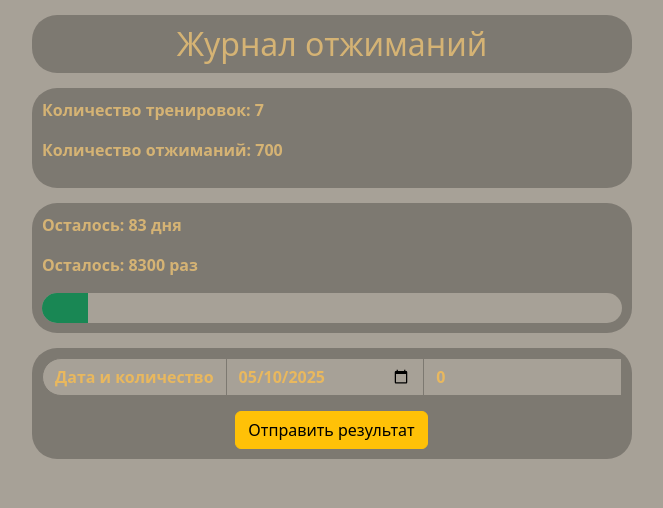
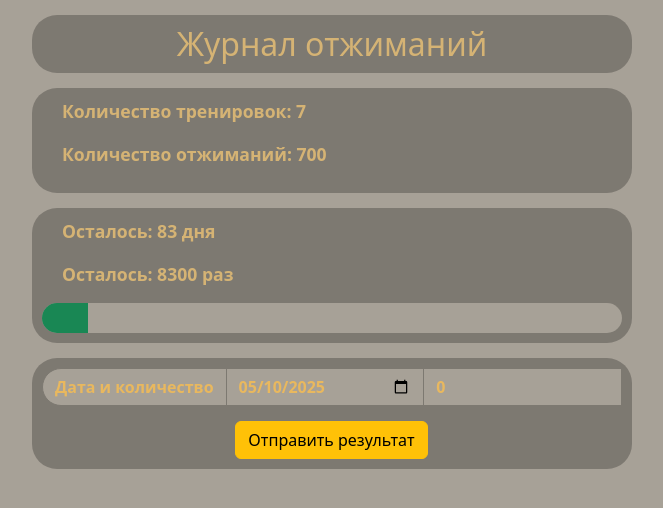
Before and after one commit to sifedorov91/MyTraining, a Flask app: page / in a window 1280 px wide. Shown: the top 508 px of the page, without its empty margins (308-971 px from the left). Run offline with Flask 3, Linux system fonts and the light colour scheme.

Commit message:
first commit

```diff
--- a/static/styles.css
+++ b/static/styles.css
@@ -39,6 +39,8 @@ margin-right:auto;
 
 p {
 text-align: left;
+margin-left: 20px;
+font-size: 110%;
 }
 
 .input-group-text{
```
